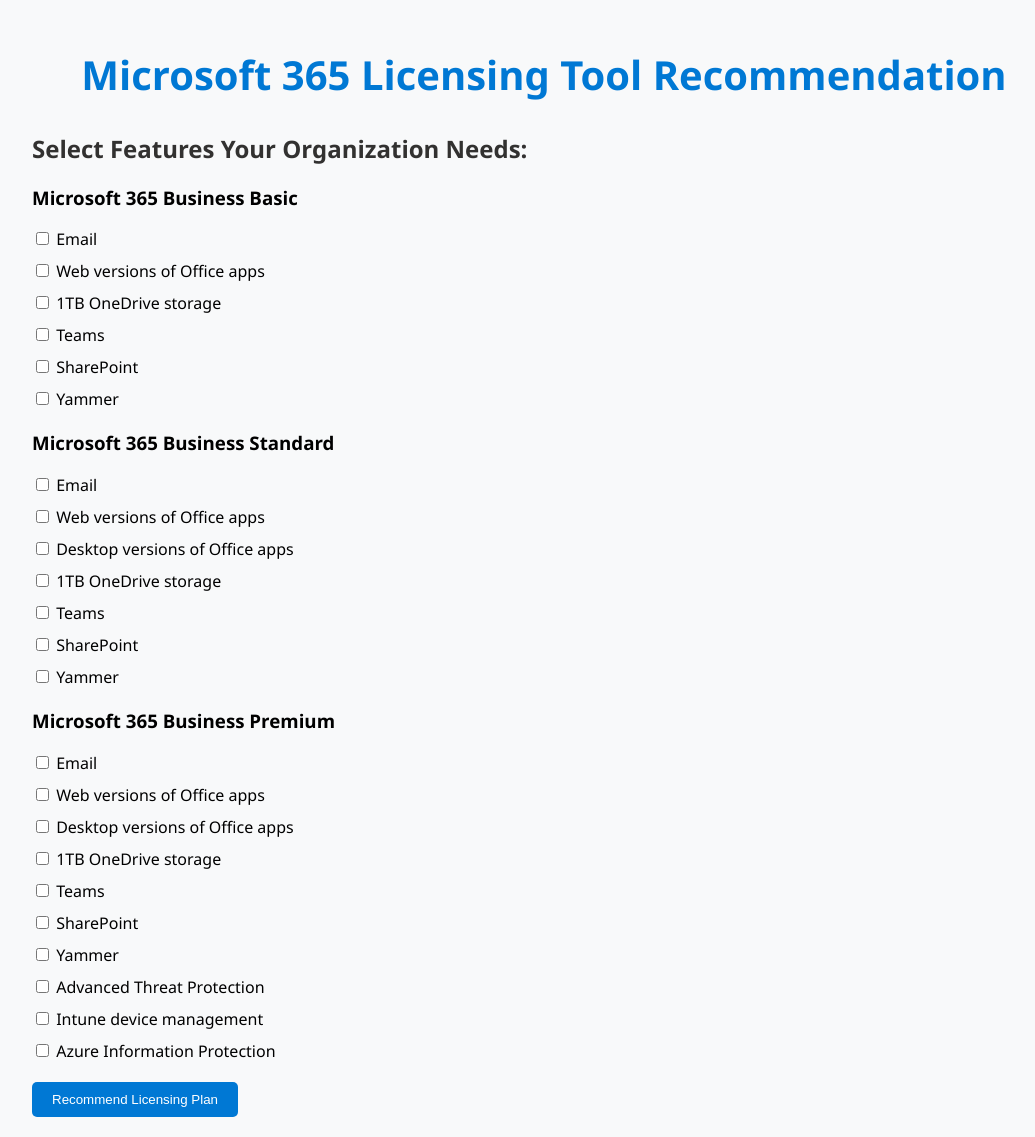
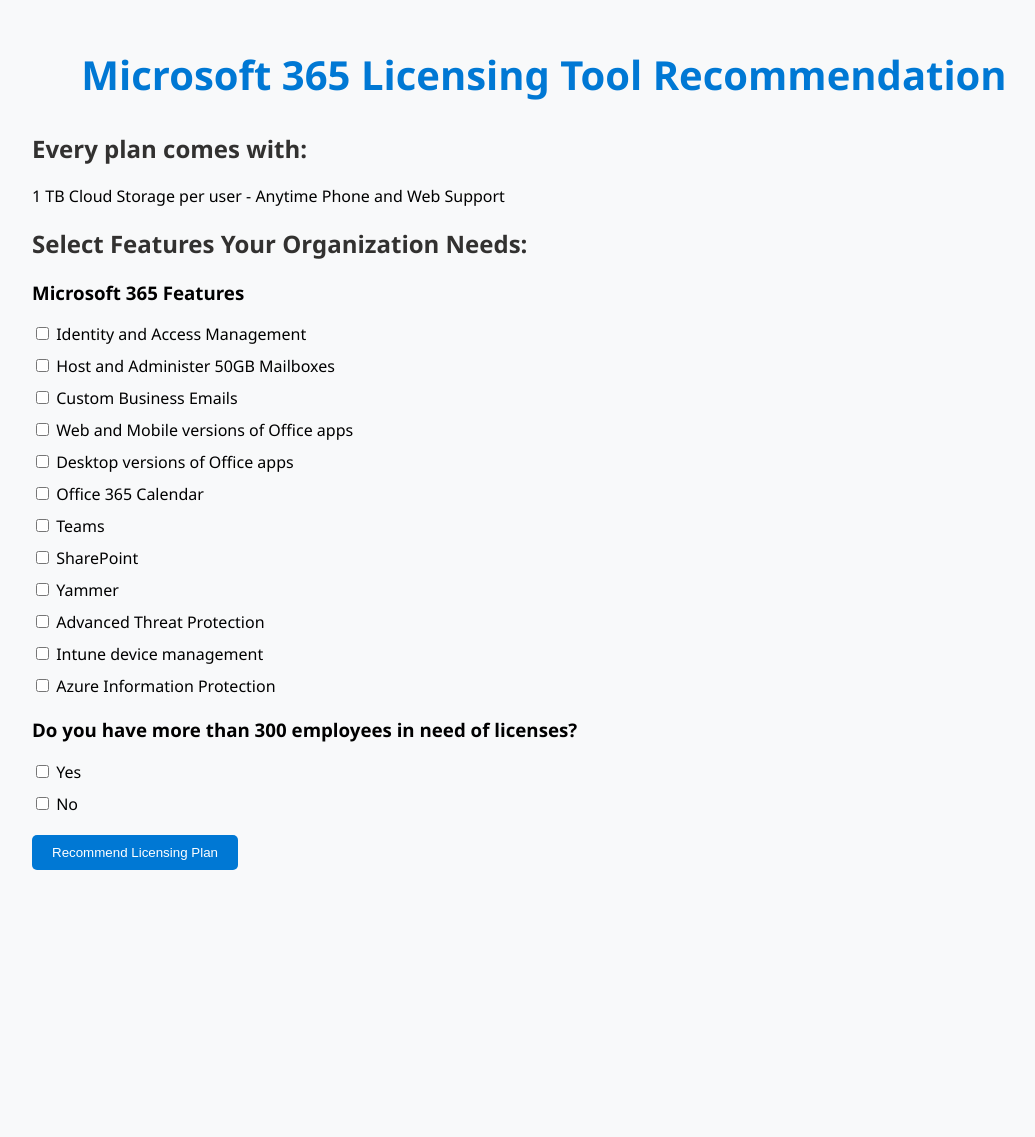
Before and after one commit to esevertson02/Microsoft-365-Capstone, a Flask app: page / in a window 1280 px wide. Shown: the whole page, without its empty margins (96-1131 px from the left). After the commit the page ends 870 px from the top, so only its background shows below. Run offline with Flask 3, Linux system fonts and the light colour scheme.

Commit message:
Starting to shift to new Format

```diff
--- a/app.py
+++ b/app.py
@@ -8,10 +8,10 @@ nce_pricelist = pd.read_csv('NCE_Pricelist.csv')
 
 # Dictionary of Microsoft 365 tools and their features
 tools = {
-    "Microsoft 365 Business Basic": ["Email", "Web versions of Office apps", "1TB OneDrive storage", "Teams", "SharePoint", "Yammer"],
-    "Microsoft 365 Business Standard": ["Email", "Web versions of Office apps", "Desktop versions of Office apps", "1TB OneDrive storage", "Teams", "SharePoint", "Yammer"],
-    "Microsoft 365 Business Premium": ["Email", "Web versions of Office apps", "Desktop versions of Office apps", "1TB OneDrive storage", "Teams", "SharePoint", "Yammer", "Advanced Threat Protection", "Intune device management", "Azure Information Protection"],
+    "Microsoft 365 Features": ["Identity and Access Management","Host and Administer 50GB Mailboxes", "Custom Business Emails","Web and Mobile versions of Office apps", "Desktop versions of Office apps","Office 365 Calendar", "Teams", "SharePoint", "Yammer", "Advanced Threat Protection", "Intune device management", "Azure Information Protection"],
+    "Do you have more than 300 employees in need of licenses?": ["Yes", "No"],
 }
+
 
 @app.route('/')
 def index():
--- a/templates/index.html
+++ b/templates/index.html
@@ -12,7 +12,12 @@
     <div class="container">
         <h1>Microsoft 365 Licensing Tool Recommendation</h1>
         <form action="{{ url_for('recommend') }}" method="post">
-            <h2>Select Features Your Organization Needs:</h2>
+            <h2>Every plan comes with:</h2>
+            <p>1 TB Cloud Storage per user - Anytime Phone and Web Support
+            </p>
+            <strong>
+                <h2>Select Features Your Organization Needs:</h2>
+            </strong>
             {% for plan, features in tools.items() %}
             <div class="plan">
                 <h3>{{ plan }}</h3>
```
Also changed, not shown: 1 other file.
